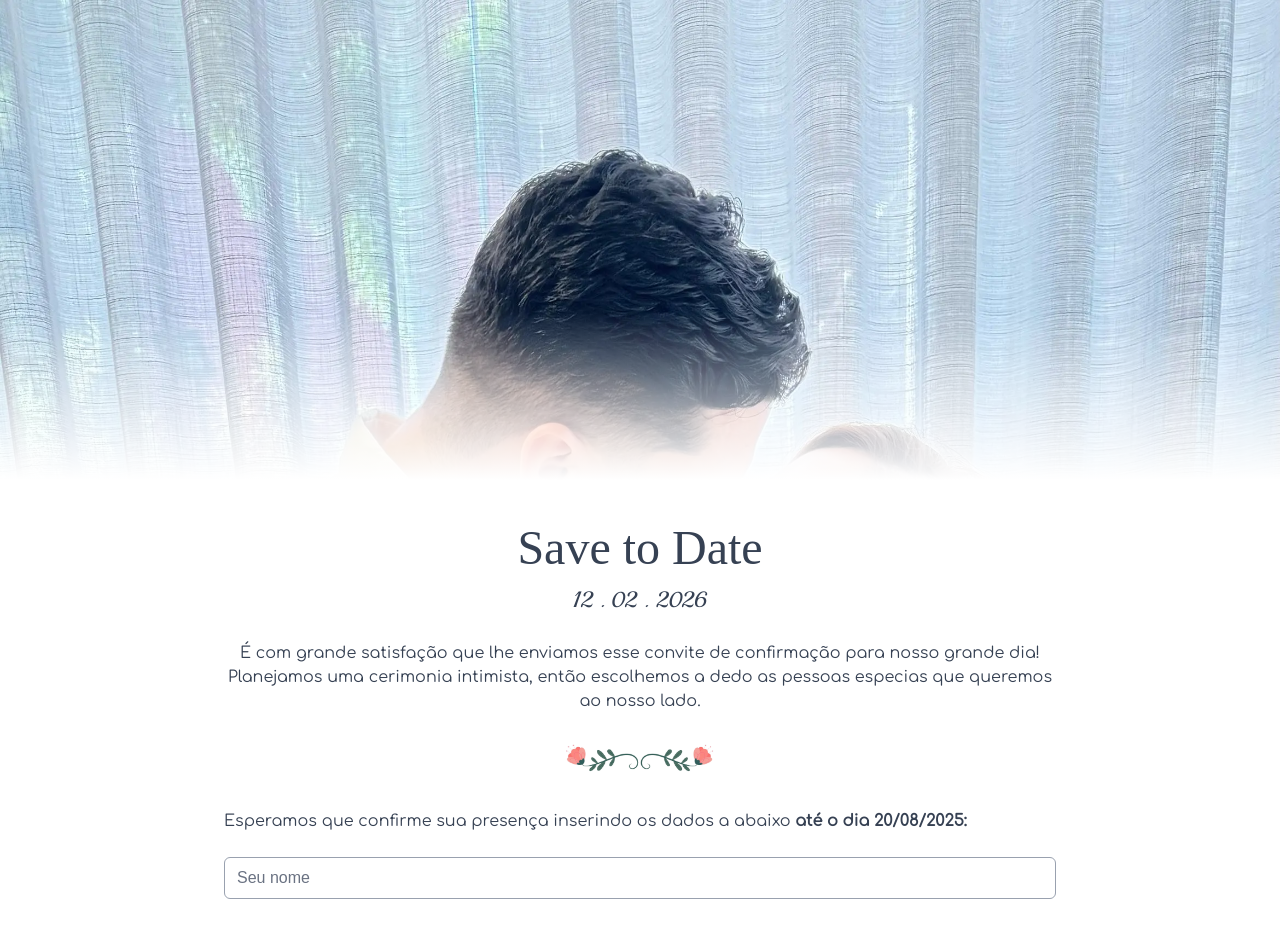
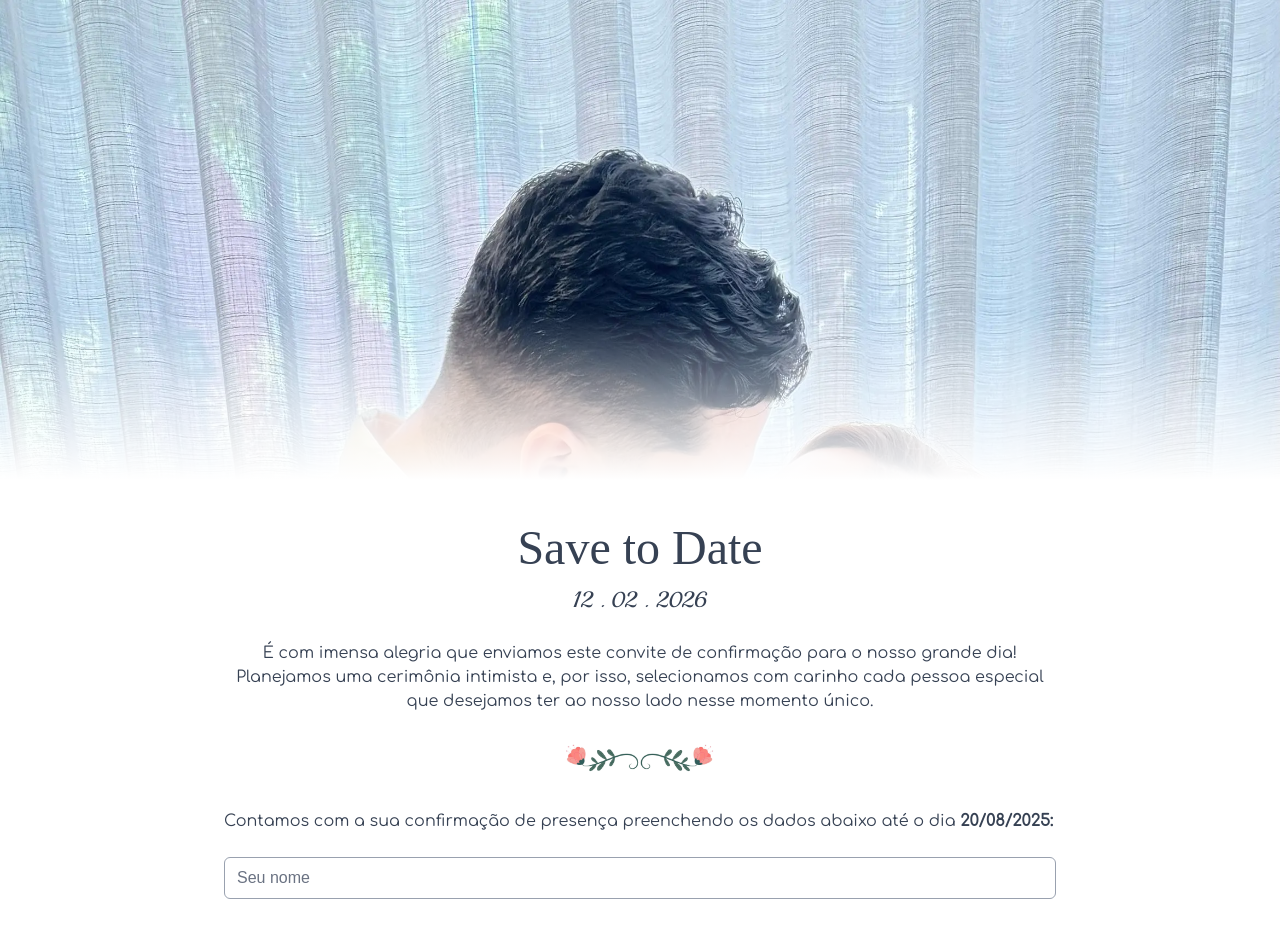
Before and after one commit to peztlord/talu, a Next.js app: page / in a window 1280 px wide. Shown: the top 938 px of the page. Built offline with nearby package versions, Linux system fonts and the light colour scheme; a web font is replaced by a local one.

Commit message:
fix descript

```diff
--- a/src/pages/index.tsx
+++ b/src/pages/index.tsx
@@ -10,7 +10,7 @@ export default function Home() {
   const [ cep, setCep ] = useState('');
   const [ modal, setModal ] = useState(false);
 
-  const listNames = ['luciano ferraz','tatiane ormond']
+  const listNames = ['Luciano ferraz','Tatiane ormond']
 
   return (
     <div className="flex flex-col items-center bg-white">
@@ -34,9 +34,9 @@ export default function Home() {
         </div>
         <div className="flex flex-col items-center mt-4">
           <p className="w-[65vw] text-gray-700 text-center mb-2" style={{ fontFamily: 'Comfortaa, sans-serif' }}>
-            É com grande satisfação que lhe enviamos esse convite de confirmação para nosso grande dia!
-            Planejamos uma cerimonia intimista, então escolhemos a dedo as pessoas especias que queremos
-            ao nosso lado.
+            É com imensa alegria que enviamos este convite de confirmação para o nosso grande dia!
+            Planejamos uma cerimônia intimista e, por isso, selecionamos com carinho cada pessoa
+            especial que desejamos ter ao nosso lado nesse momento único.
           </p>
           <img
             className="w-auto h-[40px] object-center my-4"
@@ -44,7 +44,7 @@ export default function Home() {
             alt="divisoria"
           />
           <p className="w-[65vw] text-gray-700 text-start mt-4" style={{ fontFamily: 'Comfortaa, sans-serif' }}>
-            Esperamos que confirme sua presença inserindo os dados a abaixo <b>até o dia 20/08/2025:</b>
+            Contamos com a sua confirmação de presença preenchendo os dados abaixo até o dia <b>20/08/2025:</b>
           </p>
         </div>
         <div className="flex flex-col items-center mt-4 mb-32">
```
